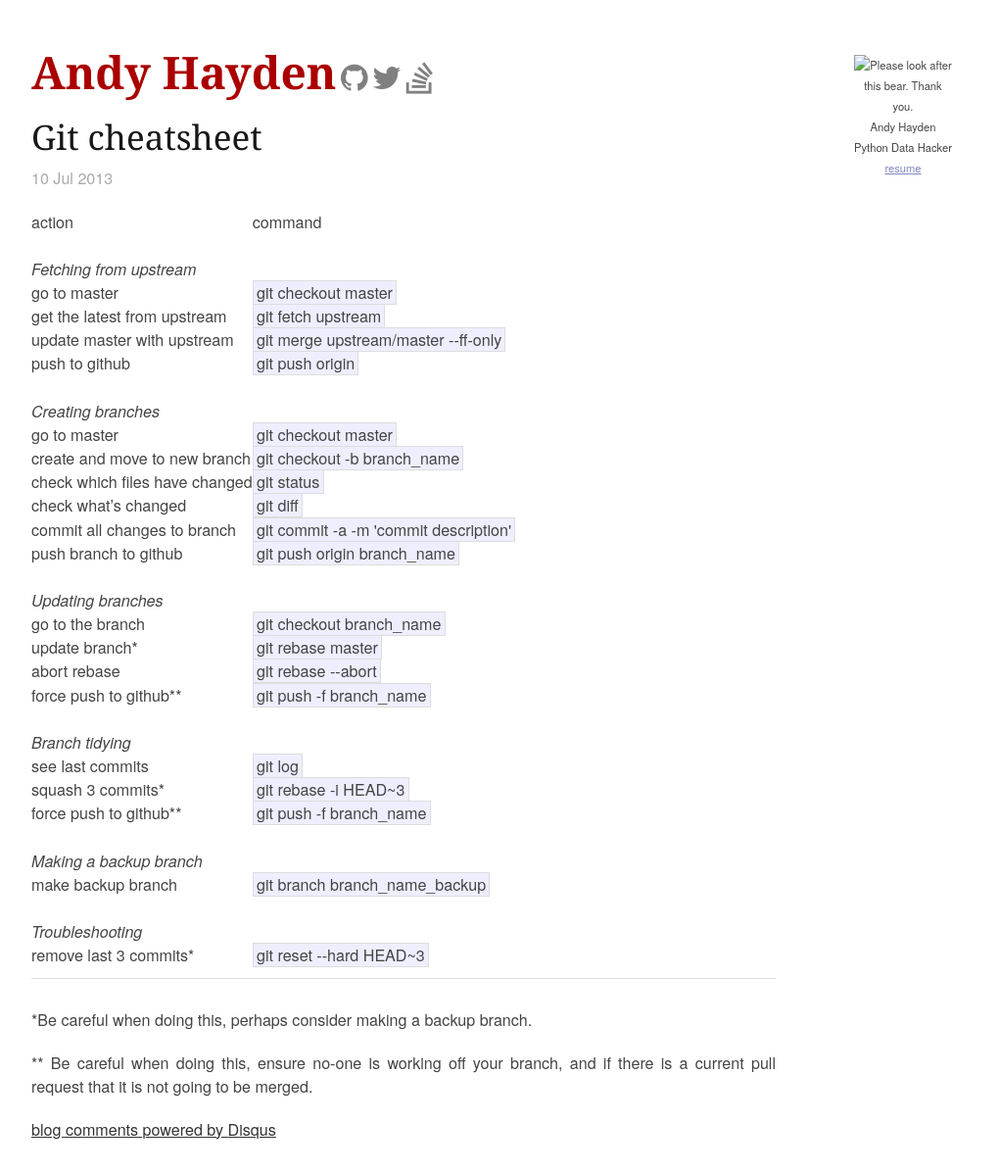
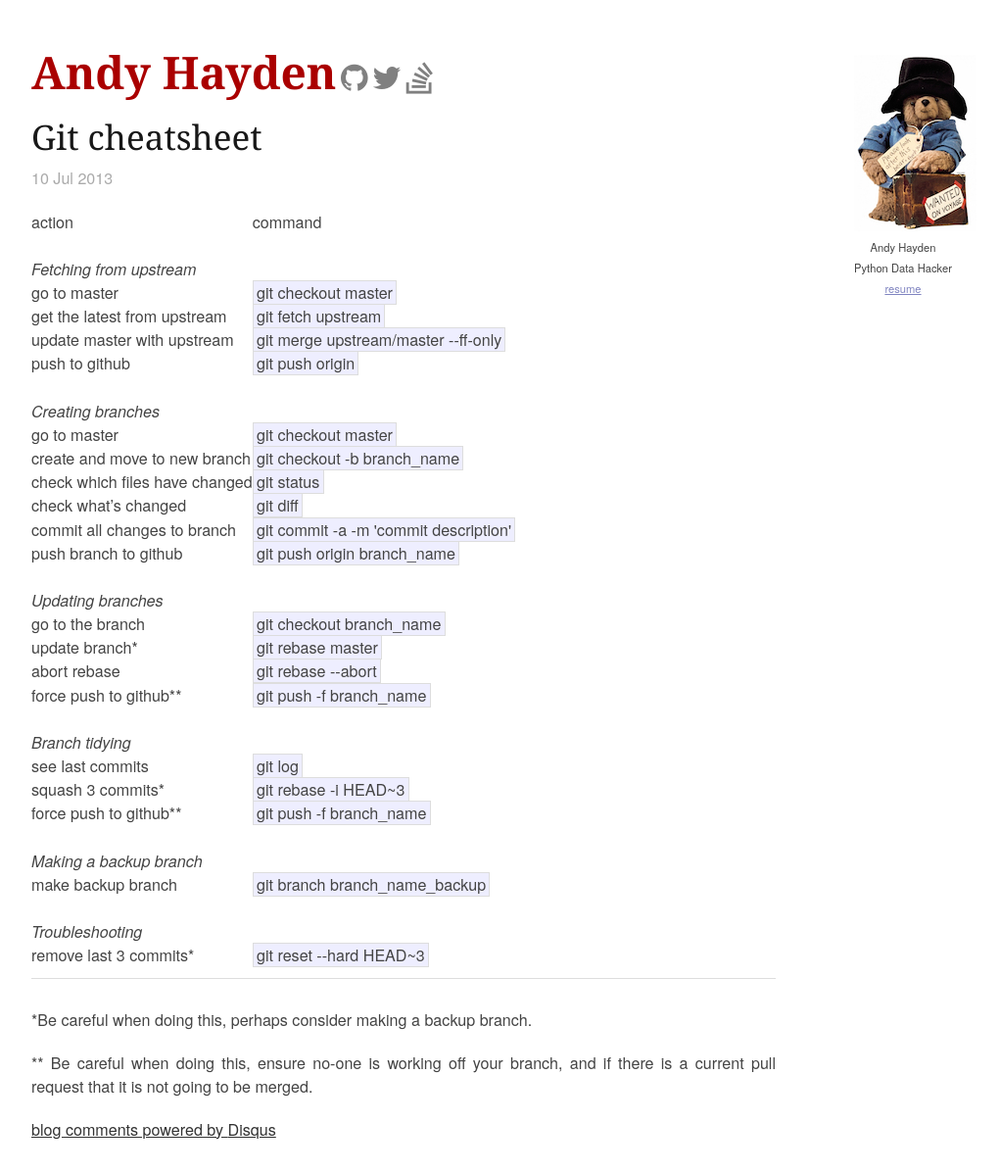
Before and after one commit to hayd/hayd.github.io, a Jekyll site: the page built from _posts/2013-07-10-git-cheat.markdown, in a window 1280 px wide. Shown: the whole page at 98% size, without its empty margins (128-1148 px from the left). Built offline with Jekyll 4.4.1, drawn with Linux system fonts in a browser that asks for light colours; nearby versions of some CDN libraries; Markdown is read by kramdown in place of the engine named in the settings; comment, search, counter and statistics services are not loaded.

Commit message:
Fix image bug, pb was not visible :(

```diff
--- a/_includes/footer.html
+++ b/_includes/footer.html
@@ -1,6 +1,6 @@
 <div class="footer">
   <div class="contact">
-    <img src="{{ site.baseurl }}pb.jpg" alt="Please look after this bear. Thank you."/>
+    <img src="{{ site.baseurl }}/pb.jpg" alt="Please look after this bear. Thank you."/>
 
     <p>
       Andy Hayden<br />
```
